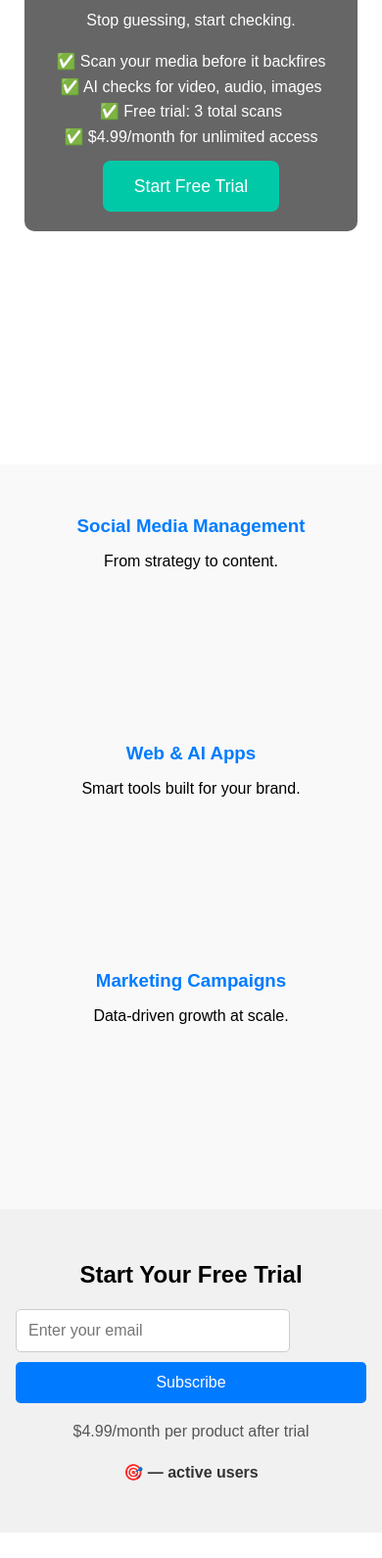
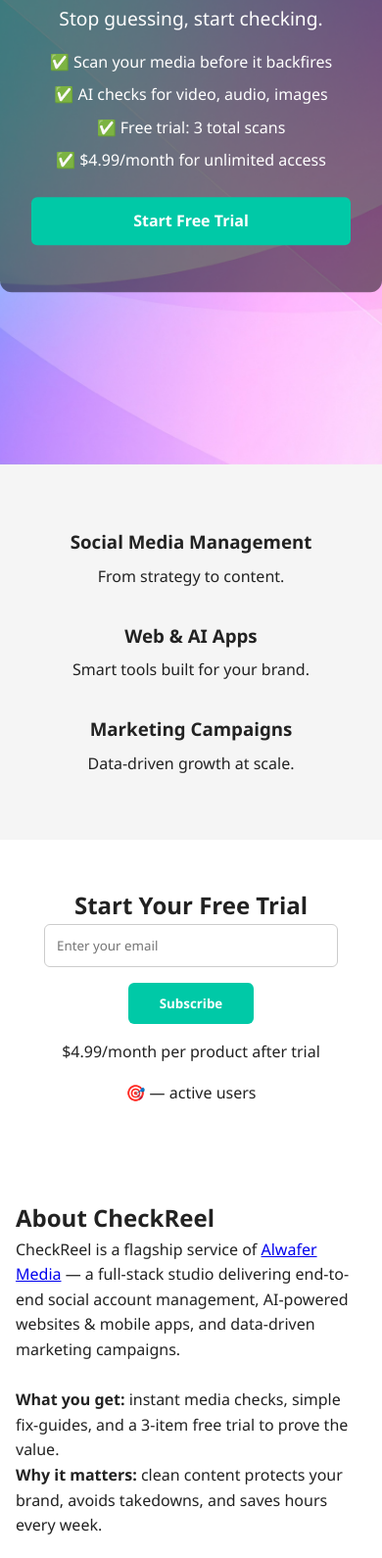
Before and after one commit to Mbatman9972/checkreel-pwa, a plain HTML site: page index.html in a window 390 px wide. Shown: the part 370-1960 px from the top of the page at 98% size. Drawn offline with Linux system fonts and the light colour scheme.

Commit message:
Update: final hero images (desktop & mobile) + responsive logo path + HTML/CSS improvements

```diff
--- a/index.html
+++ b/index.html
@@ -4,7 +4,7 @@
   <meta charset="UTF-8" />
   <meta name="viewport" content="width=device-width, initial-scale=1.0" />
   <title>CheckReel</title>
-  <link rel="icon" type="image/png" href="images/images/checkreel-logo.png" />
+  <link rel="icon" type="image/png" href="images/checkreel-logo.png" />
   <link rel="stylesheet" href="styles.css" />
   <script src="https://www.google.com/recaptcha/api.js?render=6LfveSIrAAAA"></script>
 </head>
@@ -12,8 +12,12 @@
 
   <!-- 🌟 Hero Banner -->
   <section class="hero">
+    <picture>
+      <source srcset="images/checkreel-hero-mobile.jpg" media="(max-width: 768px)">
+      <img src="images/checkreel-hero-desktop.jpg" alt="Hero Background" class="hero-bg" />
+    </picture>
     <div class="hero-overlay">
-      <img src="images/images/checkreel-logo.png" alt="CheckReel Logo" class="hero-logo" />
+      <img src="images/checkreel-logo.png" alt="CheckReel Logo" class="hero-logo" />
       <h1 class="hero-title">CheckReel</h1>
       <p class="hero-subtitle">Stop guessing, start checking.</p>
       <ul class="hero-benefits">
@@ -52,8 +56,8 @@
     <h2>About CheckReel</h2>
     <p>
       CheckReel is a flagship service of <a href="https://www.alwaferr.com" target="_blank">Alwafer Media</a> — a full-stack studio delivering end-to-end social account management,
-      AI-powered websites & mobile apps, and data-driven marketing campaigns.<br /><br />
-      <strong>What you get:</strong> instant media checks, simple fix-guides, and a 3-item free trial to prove the value.<br />
+      AI-powered websites & mobile apps, and data-driven marketing campaigns.<br><br>
+      <strong>What you get:</strong> instant media checks, simple fix-guides, and a 3-item free trial to prove the value.<br>
       <strong>Why it matters:</strong> clean content protects your brand, avoids takedowns, and saves hours every week.
     </p>
   </section>
--- a/styles.css
+++ b/styles.css
@@ -1,175 +1,150 @@
-/* ✅ Global Reset */
+/* Global Reset */
 * {
+  box-sizing: border-box;
   margin: 0;
   padding: 0;
-  box-sizing: border-box;
-}
-body {
-  font-family: Arial, sans-serif;
-  background-color: #fff;
-  line-height: 1.6;
-  overflow-x: hidden;
+  font-family: 'Segoe UI', sans-serif;
 }
 
-/* 🌟 Hero Section */
+body {
+  background-color: #ffffff;
+  color: #222;
+  line-height: 1.6;
+}
+
+/* Hero Section */
 .hero {
   position: relative;
   width: 100%;
   height: 100vh;
-  background-image: url('images/images/checkreel-hero-desktop.jpg');
-  background-size: cover;
-  background-position: center;
-  display: flex;
-  align-items: center;
-  justify-content: center;
+  overflow: hidden;
+}
+
+.hero-bg {
+  width: 100%;
+  height: 100%;
+  object-fit: cover;
+  position: absolute;
+  top: 0;
+  left: 0;
+  z-index: 1;
+}
+
+.hero-overlay {
+  position: relative;
+  z-index: 2;
+  background: rgba(0, 0, 0, 0.5);
+  padding: 3rem 2rem;
   text-align: center;
+  max-width: 600px;
+  margin: 0 auto;
+  border-radius: 12px;
+  color: #fff;
+  top: 50%;
+  transform: translateY(-50%);
 }
-.hero-overlay {
-  background: rgba(0, 0, 0, 0.6);
-  padding: 2rem;
-  border-radius: 10px;
-  color: white;
-  max-width: 90%;
-}
+
 .hero-logo {
   width: 80px;
   margin-bottom: 1rem;
 }
+
 .hero-title {
-  font-size: 3rem;
-  margin-bottom: 1rem;
-}
-.hero-subtitle {
-  font-size: 1.5rem;
-  margin-bottom: 1rem;
-}
-.hero-benefits {
-  font-size: 1.1rem;
-  margin-bottom: 1.5rem;
-  list-style: none;
-}
-.cta-button {
-  background: #00c9a7;
-  padding: 1rem 2rem;
-  color: white;
-  border: none;
-  border-radius: 8px;
-  font-size: 1.1rem;
-  text-decoration: none;
-  transition: 0.3s ease;
-}
-.cta-button:hover {
-  background: #00a185;
+  font-size: 2.5rem;
+  font-weight: bold;
 }
 
-/* 🌐 Services */
+.hero-subtitle {
+  font-size: 1.2rem;
+  margin: 1rem 0;
+}
+
+.hero-benefits {
+  list-style: none;
+  margin-bottom: 1.5rem;
+}
+
+.hero-benefits li {
+  margin: 0.5rem 0;
+}
+
+/* CTA Button */
+.cta-button {
+  display: inline-block;
+  background-color: #00c9a7;
+  color: white;
+  padding: 0.75rem 2rem;
+  border-radius: 6px;
+  font-weight: bold;
+  text-decoration: none;
+  transition: background 0.3s;
+}
+
+.cta-button:hover {
+  background-color: #00b395;
+}
+
+/* Services Section */
 .services {
   display: flex;
   justify-content: space-around;
-  padding: 3rem 1rem;
-  background: #f9f9f9;
-  flex-wrap: wrap;
-  gap: 2rem;
-}
-.service {
-  flex: 1 1 200px;
-  max-width: 300px;
+  padding: 4rem 1rem;
+  background-color: #f5f5f5;
   text-align: center;
 }
+
 .service h3 {
-  color: #007bff;
   margin-bottom: 0.5rem;
 }
 
-/* 🧾 Subscription */
+/* Subscription Section */
 .subscription {
   padding: 3rem 1rem;
-  background: #f1f1f1;
+  background-color: #fff;
   text-align: center;
 }
-.subscription-content h2 {
+
+.subscription-content input[type="email"] {
+  padding: 0.75rem;
+  width: 300px;
+  max-width: 90%;
   margin-bottom: 1rem;
+  border: 1px solid #ccc;
+  border-radius: 6px;
 }
-#subscription-form {
-  display: flex;
-  justify-content: center;
-  flex-wrap: wrap;
-  gap: 10px;
-  margin-bottom: 1rem;
+
+.subscription-content button {
+  padding: 0.75rem 2rem;
+  background-color: #00c9a7;
+  border: none;
+  color: white;
+  border-radius: 6px;
+  font-weight: bold;
 }
-#subscription-form input[type="email"] {
-  padding: 0.75rem;
-  font-size: 1rem;
-  border-radius: 5px;
-  border: 1px solid #ccc;
-  width: 280px;
-}
-#subscription-form button {
-  padding: 0.75rem 1.5rem;
-  background: #007bff;
-  color: white;
-  font-size: 1rem;
-  border: none;
-  border-radius: 5px;
-  cursor: pointer;
-}
-.price-note {
-  color: #555;
-  font-size: 0.95rem;
-  margin-top: 10px;
-}
-.subs-count {
-  font-weight: bold;
-  color: #333;
-  font-size: 1.1rem;
+
+.price-note, .subs-count {
   margin-top: 1rem;
 }
 
-/* 🧠 About Section */
+/* About Section */
 .about {
   padding: 3rem 1rem;
-  background: #ffffff;
-  max-width: 900px;
-  margin: auto;
-}
-.about h2 {
-  font-size: 2rem;
-  color: #007bff;
-  margin-bottom: 1rem;
-  text-align: center;
-}
-.about p {
-  font-size: 1.05rem;
-  color: #333;
-  line-height: 1.8;
-}
-.about a {
-  color: #00c9a7;
-  text-decoration: none;
-}
-.about a:hover {
-  text-decoration: underline;
+  max-width: 800px;
+  margin: 0 auto;
 }
 
-/* 📱 Responsive */
+/* Responsive Adjustments */
 @media (max-width: 768px) {
-  .hero {
-    background-image: url('images/images/checkreel-hero-mobile.jpg');
-  }
   .hero-title {
     font-size: 2rem;
   }
-  .hero-subtitle,
-  .hero-benefits,
-  .price-note,
-  .subs-count {
-    font-size: 1rem;
+
+  .cta-button {
+    width: 100%;
   }
+
   .services {
     flex-direction: column;
-    align-items: center;
-  }
-  #subscription-form {
-    flex-direction: column;
+    gap: 2rem;
   }
 }
```
